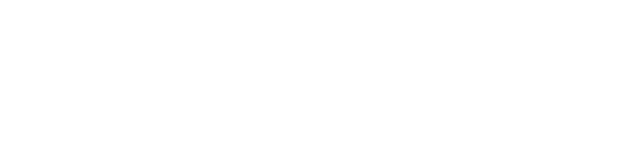
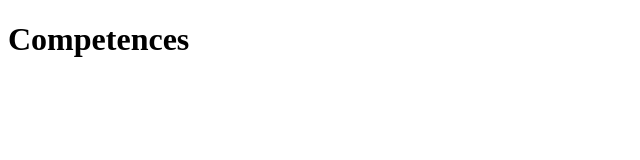
Before and after one commit to djidonoudavid/git-mon-cv, a plain HTML site: page index.html in a window 1280 px wide. Shown: the whole page, without its empty margins (0-640 px from the left). Drawn offline with Linux system fonts and the light colour scheme.

Commit message:
mise en place de la section competences

```diff
--- a/index.html
+++ b/index.html
@@ -5,9 +5,9 @@
     <link rel="stylesheet" href="style.css">
     <meta http-equiv="X-UA-Compatible" content="IE=edge">
     <meta name="viewport" content="width=device-width, initial-scale=1.0">
-    <title>Document</title>
+    <title>Mon-CV</title>
 </head>
 <body>
-
+    <h1>Competences</h1>
 </body>
 </html>
```
